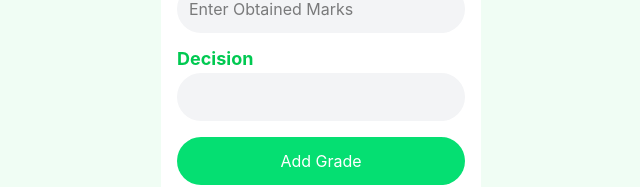
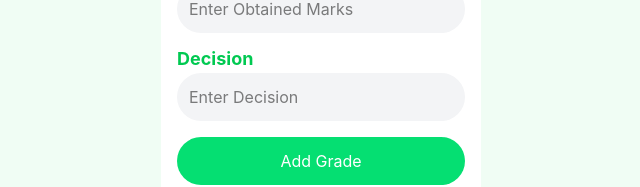
Before and after one commit to niyomugaboetiene/Rwanda-Driving-License, a React app in the folder frontend/: page /grades/add in a window 1280 px wide. Shown: the part 436-623 px from the top of the page, without its empty margins (319-959 px from the left). Built offline with nearby package versions, Linux system fonts and the light colour scheme; no server answers; the HTML template or start-up script is replaced by a standard one.

Commit message:
first commit of(RDL) frontend based

```diff
--- a/frontend/src/components/grades/AddGrade.jsx
+++ b/frontend/src/components/grades/AddGrade.jsx
@@ -93,6 +93,7 @@ const AddGrade = () => {
                       type="text"
                       className="w-full py-3 rounded-full px-3 bg-gray-100"
                       required={true}
+                      placeholder="Enter Decision"
                       onChange={(e) => setDecision(e.target.value)}
                     />
                 </div>
```
